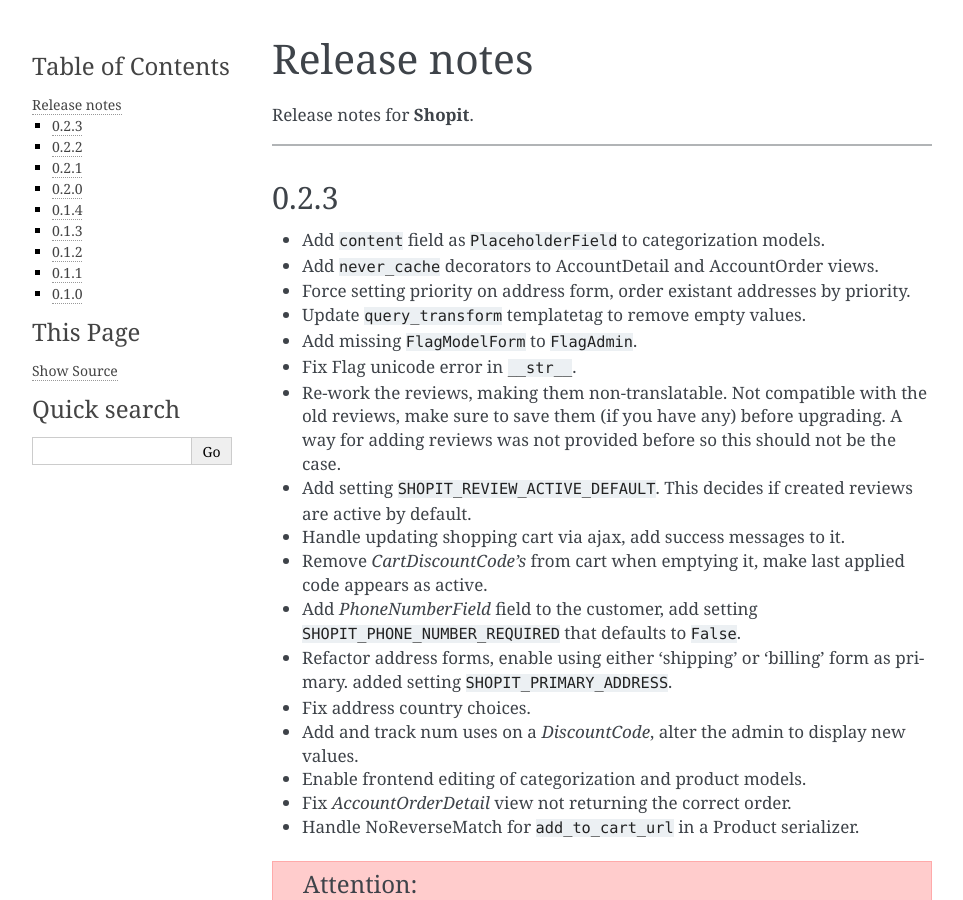
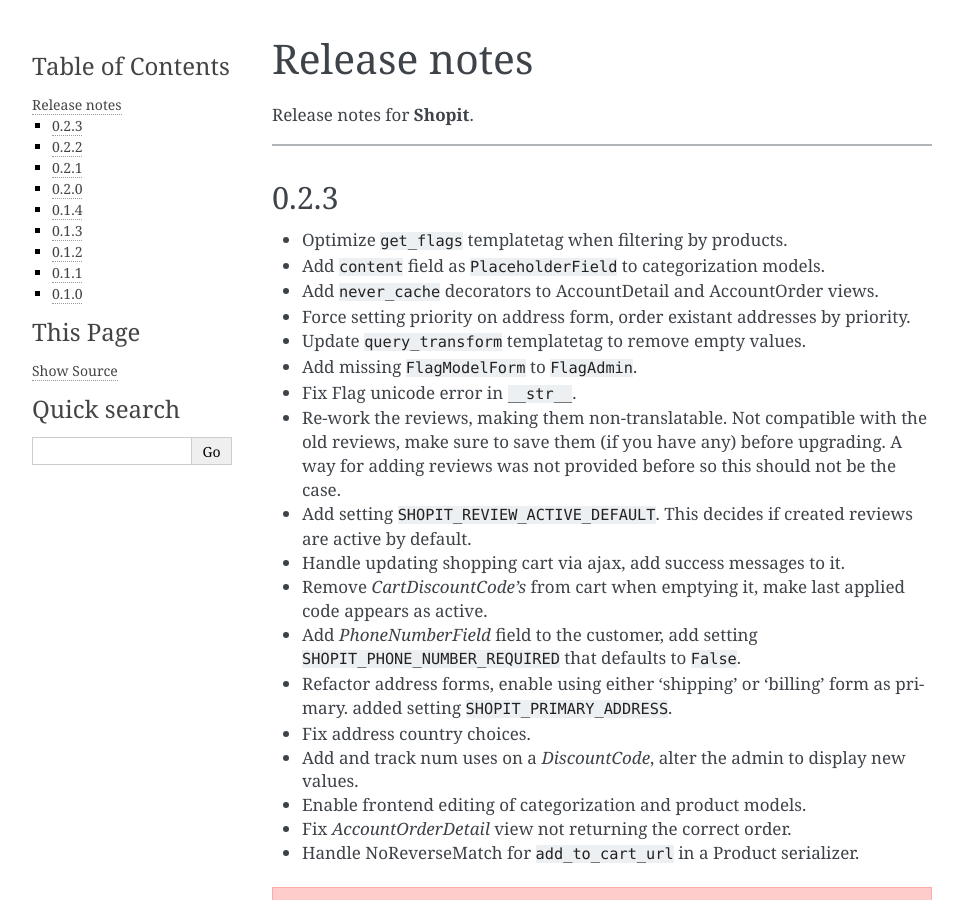
Before and after one commit to dominayo/django-shopit, a Sphinx documentation site: the page built from docs/release_notes.rst, in a window 1280 px wide and 900 px high. Shown: the whole window, without its empty margins (148-1111 px from the left). Built offline with Sphinx 7.4.7, drawn with Linux system fonts in a browser that asks for light colours.

Commit message:
update docs

```diff
--- a/docs/release_notes.rst
+++ b/docs/release_notes.rst
@@ -8,6 +8,7 @@ Release notes for **Shopit**.
 0.2.3
 =====
 
+* Optimize ``get_flags`` templatetag when filtering by products.
 * Add ``content`` field as ``PlaceholderField`` to categorization models.
 * Add ``never_cache`` decorators to AccountDetail and AccountOrder views.
 * Force setting priority on address form, order existant addresses by priority.
```
